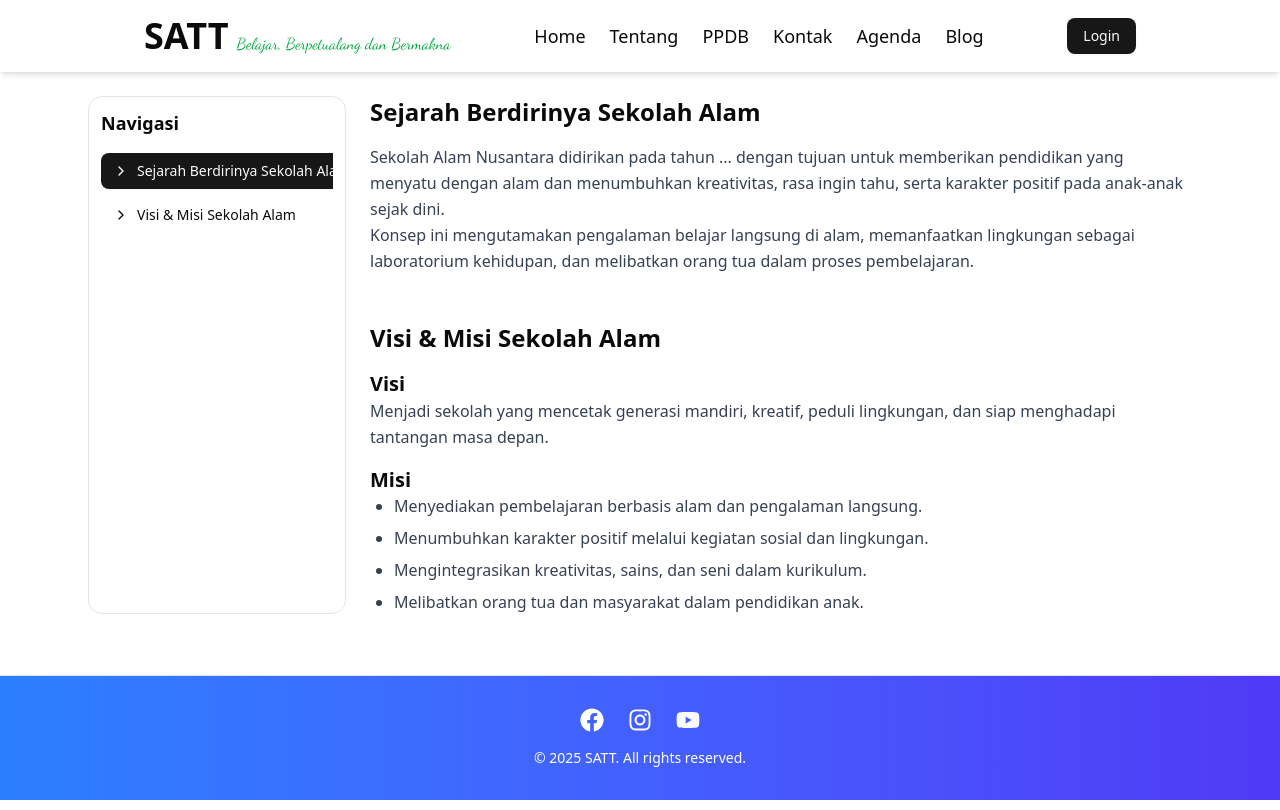
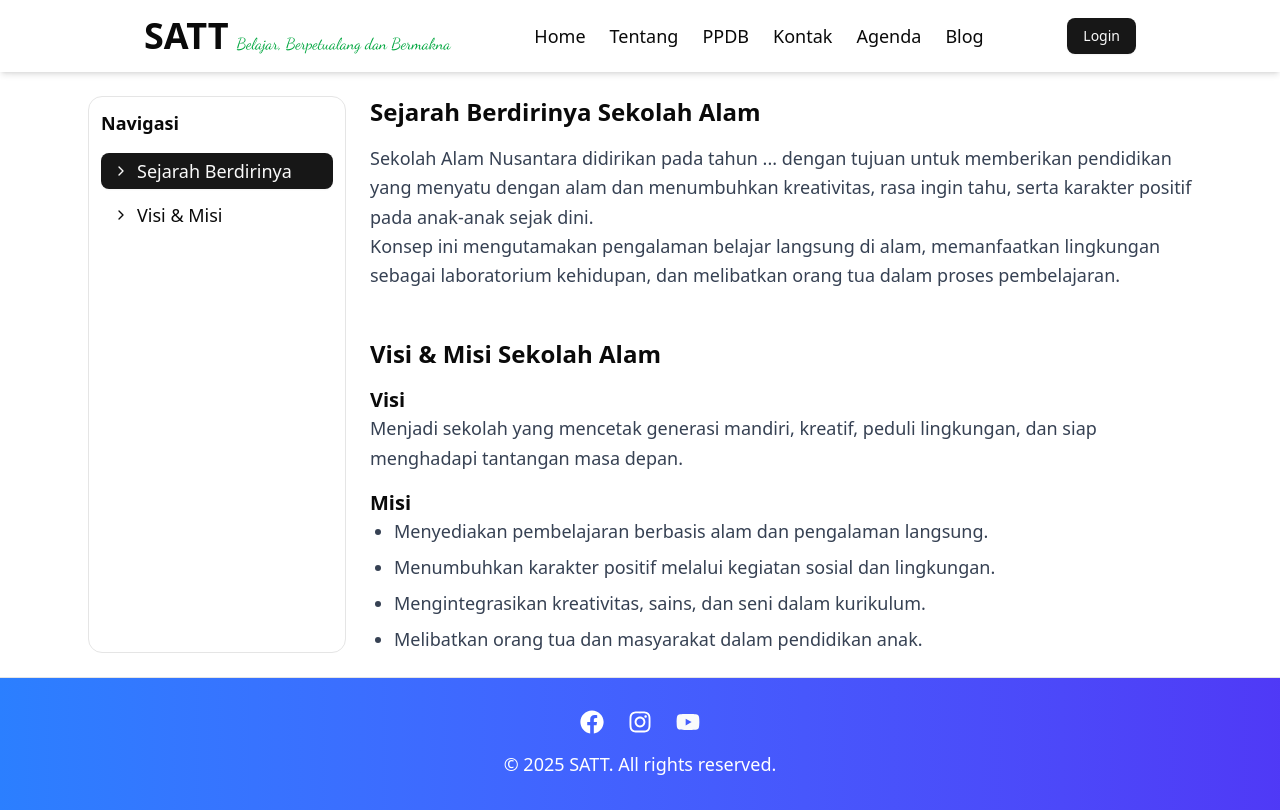
Before and after one commit to bimbelLB3R/sekolah-alam-tanjung-tabalong, a Next.js app: page /about in a window 1280 px wide. Built offline with nearby package versions, Linux system fonts and the light colour scheme.

Commit message:
ubah ukuran huruf semua page

```diff
--- a/app/(public)/about/page.js
+++ b/app/(public)/about/page.js
@@ -7,8 +7,8 @@ import { ChevronRight } from "lucide-react"
 
 export default function AboutPage() {
   const sections = [
-    { id: "sejarah", title: "Sejarah Berdirinya Sekolah Alam" },
-    { id: "visi-misi", title: "Visi & Misi Sekolah Alam" },
+    { id: "sejarah", title: "Sejarah Berdirinya " },
+    { id: "visi-misi", title: "Visi & Misi " },
   ]
 
   const [activeSection, setActiveSection] = useState(sections[0].id)
@@ -31,7 +31,7 @@ export default function AboutPage() {
             <Button
               key={section.id}
               variant={activeSection === section.id ? "default" : "ghost"}
-              className="justify-start gap-2"
+              className="justify-start gap-2 text-lg"
               onClick={() => scrollToSection(section.id)}
             >
               <ChevronRight className="w-4 h-4" />
@@ -45,12 +45,12 @@ export default function AboutPage() {
       <div className="md:col-span-3 space-y-12">
         <section id="sejarah">
           <h2 className="text-2xl font-bold mb-4">Sejarah Berdirinya Sekolah Alam</h2>
-          <p className="text-gray-700 leading-relaxed">
+          <p className="text-gray-700 leading-relaxed text-lg">
             Sekolah Alam Nusantara didirikan pada tahun ... dengan tujuan untuk memberikan
             pendidikan yang menyatu dengan alam dan menumbuhkan kreativitas, rasa ingin tahu,
             serta karakter positif pada anak-anak sejak dini.
           </p>
-          <p className="text-gray-700 leading-relaxed">
+          <p className="text-gray-700 leading-relaxed text-lg">
             Konsep ini mengutamakan pengalaman belajar langsung di alam, memanfaatkan lingkungan
             sebagai laboratorium kehidupan, dan melibatkan orang tua dalam proses pembelajaran.
           </p>
@@ -59,13 +59,13 @@ export default function AboutPage() {
         <section id="visi-misi">
           <h2 className="text-2xl font-bold mb-4">Visi & Misi Sekolah Alam</h2>
           <h3 className="text-xl font-semibold mt-2">Visi</h3>
-          <p className="text-gray-700 leading-relaxed">
+          <p className="text-gray-700 leading-relaxed text-lg">
             Menjadi sekolah yang mencetak generasi mandiri, kreatif, peduli lingkungan, dan
             siap menghadapi tantangan masa depan.
           </p>
 
           <h3 className="text-xl font-semibold mt-4">Misi</h3>
-          <ul className="list-disc ml-6 text-gray-700 space-y-2">
+          <ul className="list-disc ml-6 text-gray-700 space-y-2 text-lg">
             <li>Menyediakan pembelajaran berbasis alam dan pengalaman langsung.</li>
             <li>Menumbuhkan karakter positif melalui kegiatan sosial dan lingkungan.</li>
             <li>Mengintegrasikan kreativitas, sains, dan seni dalam kurikulum.</li>
--- a/app/(public)/agenda/page.js
+++ b/app/(public)/agenda/page.js
@@ -22,9 +22,9 @@ export default function AgendaPage() {
 
   return (
     <div className="max-w-4xl mx-auto p-6">
-      <h1 className="text-3xl font-bold mb-8 text-center">Agenda Sekolah 2025/2026</h1>
+      <h1 className="text-4xl font-bold mb-8 text-center">Agenda Sekolah 2025/2026</h1>
 
-      <div className="relative border-l border-gray-300 dark:border-gray-700 pl-6 space-y-8">
+      <div className="relative border-l border-gray-300 dark:border-gray-700 pl-6 space-y-8 text-lg">
         {events.map((event, idx) => {
           const Icon = event.icon
           return (
--- a/app/(public)/blog/[slug]/page.js
+++ b/app/(public)/blog/[slug]/page.js
@@ -36,7 +36,7 @@ export default function BlogDetail({ params }) {
   return (
     <div className="max-w-3xl mx-auto p-6">
       <h1 className="text-3xl font-bold mb-4">{post.title}</h1>
-      <p className="text-gray-700 leading-relaxed">{post.body}</p>
+      <p className="text-gray-700 leading-relaxed text-lg">{post.body}</p>
     </div>
   )
 }
--- a/app/(public)/blog/page.js
+++ b/app/(public)/blog/page.js
@@ -12,7 +12,7 @@ const posts = [
 export default function BlogPage() {
   return (
     <div className="max-w-3xl mx-auto p-6">
-      <h1 className="text-3xl font-bold mb-6">Blog Sekolah</h1>
+      <h1 className="text-4xl font-bold mb-6">Blog Sekolah</h1>
       <ul className="space-y-4">
         {posts.map((post) => (
           <li key={post.slug}>
--- a/app/(public)/components/footer.js
+++ b/app/(public)/components/footer.js
@@ -33,7 +33,7 @@ export default function Footer() {
           </a>
         </div>
 
-        <p className="text-sm  text-white">
+        <p className="text-lg  text-white">
           © {new Date().getFullYear()} SATT. All rights reserved.
         </p>
       </div>
--- a/app/(public)/contact/page.js
+++ b/app/(public)/contact/page.js
@@ -13,7 +13,7 @@ export default function ContactPage() {
         <CardHeader>
           <CardTitle>Kontak Kami</CardTitle>
         </CardHeader>
-        <CardContent className="space-y-4 text-base">
+        <CardContent className="space-y-4 text-lg">
           <div className="flex items-center gap-3">
             <MapPin className="w-5 h-5 text-primary" />
             <span>Jl. Contoh No. 123, Banjarmasin</span>
@@ -39,7 +39,7 @@ export default function ContactPage() {
           <CardTitle>Hubungi Kami</CardTitle>
         </CardHeader>
         <CardContent>
-          <form className="space-y-4">
+          <form className="space-y-4 text-lg">
             <Input type="text" placeholder="Nama Anda" required />
             <Input type="email" placeholder="Email Anda" required />
             <Textarea placeholder="Pesan Anda" rows={5} required />
--- a/app/(public)/ppdb/page.js
+++ b/app/(public)/ppdb/page.js
@@ -33,7 +33,7 @@ export default function PpdbPage() {
             <Button
               key={section.id}
               variant={activeSection === section.id ? "default" : "ghost"}
-              className="justify-start gap-2"
+              className="justify-start gap-2 text-lg"
               onClick={() => scrollToSection(section.id)}
             >
               <ChevronRight className="w-4 h-4" />
@@ -47,7 +47,7 @@ export default function PpdbPage() {
       <div className="md:col-span-3 space-y-12">
         <section id="persyaratan">
           <h2 className="text-2xl font-bold mb-4">Persyaratan Umum</h2>
-          <ul className="list-disc ml-6 text-gray-700 space-y-2">
+          <ul className="list-disc ml-6 text-gray-700 space-y-2 text-lg">
             <li>Fotokopi akta kelahiran anak.</li>
             <li>Fotokopi Kartu Keluarga (KK).</li>
             <li>Fotokopi rapor terakhir (untuk jenjang SD ke atas).</li>
@@ -57,7 +57,7 @@ export default function PpdbPage() {
 
         <section id="waktu">
           <h2 className="text-2xl font-bold mb-4">Waktu Pendaftaran</h2>
-          <p className="text-gray-700 leading-relaxed">
+          <p className="text-gray-700 leading-relaxed text-lg">
             Pendaftaran dibuka setiap tahun ajaran baru, biasanya mulai bulan Mei hingga Juli.
             Untuk informasi pasti, silakan hubungi sekolah atau cek website resmi.
           </p>
@@ -65,7 +65,7 @@ export default function PpdbPage() {
 
         <section id="tata-cara">
           <h2 className="text-2xl font-bold mb-4">Tata Cara Pendaftaran</h2>
-          <ol className="list-decimal ml-6 text-gray-700 space-y-2">
+          <ol className="list-decimal ml-6 text-gray-700 space-y-2 text-lg">
             <li>Mengisi formulir pendaftaran online melalui website resmi sekolah.</li>
             <li>Melengkapi persyaratan dokumen yang diminta.</li>
             <li>Melakukan pembayaran biaya pendaftaran (jika ada).</li>
@@ -76,10 +76,10 @@ export default function PpdbPage() {
 
         <section id="kontak">
           <h2 className="text-2xl font-bold mb-4">Kontak Pendaftaran</h2>
-          <p className="text-gray-700 leading-relaxed">
+          <p className="text-gray-700 leading-relaxed text-lg">
             Untuk informasi lebih lanjut, silakan hubungi:
           </p>
-          <ul className="list-disc ml-6 text-gray-700 space-y-1">
+          <ul className="list-disc ml-6 text-gray-700 space-y-1 text-lg">
             <li>Telepon: (021) 12345678</li>
             <li>Email: ppdb@sekolahalamnusantara.sch.id</li>
             <li>Alamat: Jl. Pendidikan No.10, Jakarta</li>
```
